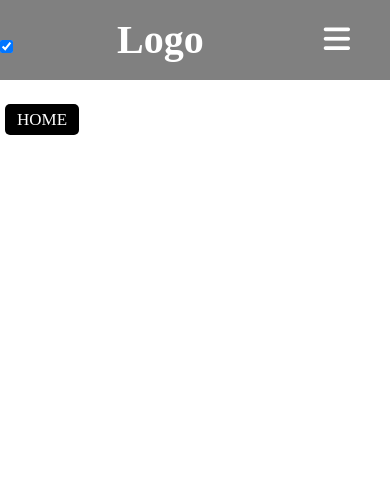
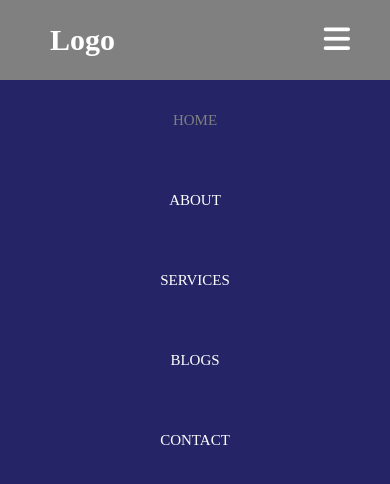
Before and after one commit to abdulahad-gh/responsive-navbar-with-htmlandcss, a plain HTML site: page index.html in a window 390 px wide. Both pictures are taken after a click on the label 336 px from the left and 40 px from the top of the page. Drawn offline with Linux system fonts and the light colour scheme.

Commit message:
completed responsive navbar with html and css only

```diff
--- a/index.html
+++ b/index.html
@@ -14,7 +14,7 @@
 
     <nav>
         <input type="checkbox" id="check">
-        <label for="check" class="check-btn">
+        <label for="check" class="checkbtn">
             <i class="fas fa-bars"></i>
 
         </label>
--- a/style.css
+++ b/style.css
@@ -48,11 +48,60 @@ a:hover {
     transition: .5s;
 }
 
-.check-btn {
+.checkbtn {
     color: white;
     font-size: 30px;
     float: right;
     line-height: 80px;
     margin-right: 40px;
     cursor: pointer;
+    display: none;
 }
+
+#check {
+    display: none;
+}
+
+/* responsive for md devices */
+@media (max-width:952px) {
+    label.logo {
+        padding-left: 50px;
+        font-size: 30px;
+    }
+
+    nav ul li a {
+        font-size: 15px;
+    }
+}
+
+@media(max-width:858px) {
+    .checkbtn {
+        display: block;
+    }
+
+    nav ul {
+        background-color: rgb(36, 36, 102);
+        position: fixed;
+        top: 80px;
+        width: 100%;
+        left: -100%;
+        height: 100vh;
+        text-align: center;
+        transition: all .5s;
+    }
+
+    nav ul li {
+        display: block;
+    }
+
+    a.active,
+    a:hover {
+        background: none;
+        color: gray;
+    }
+
+    #check:checked~ul {
+        left: 0;
+    }
+
+}
```
